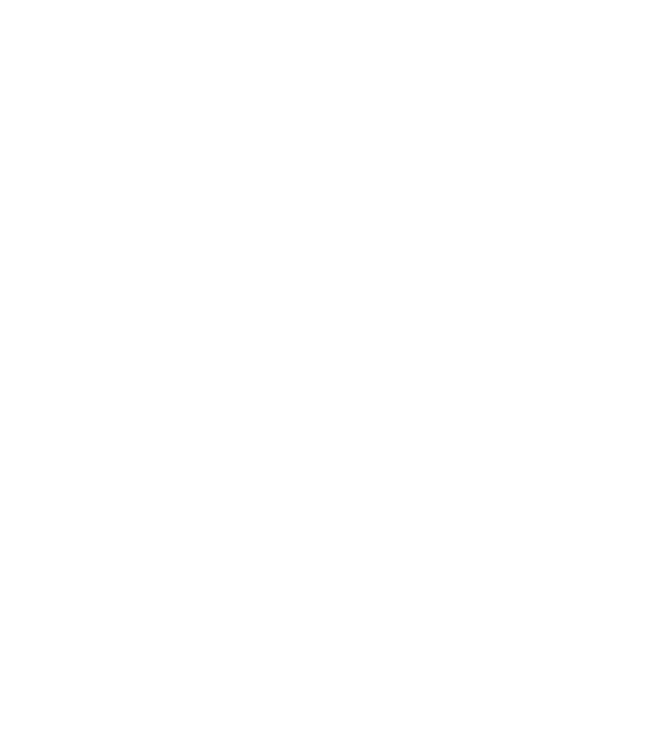
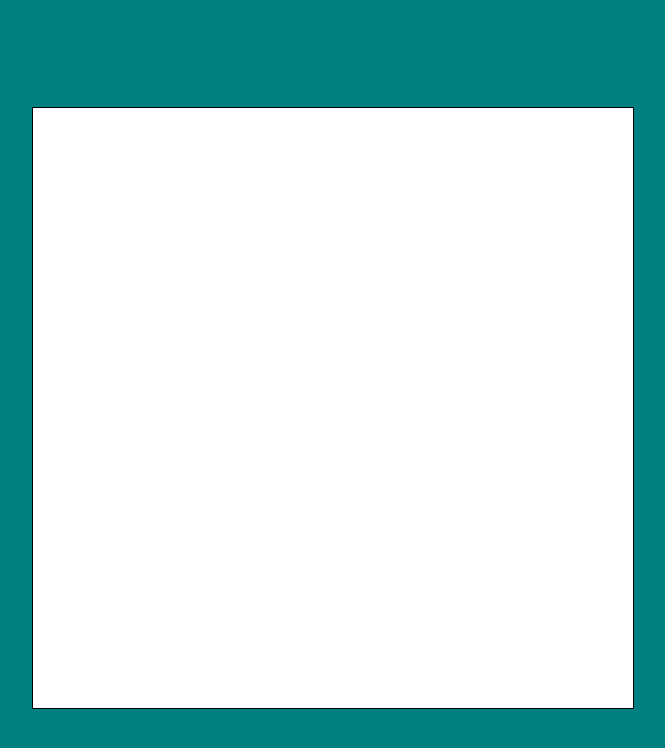
Before and after one commit to rey188888/GRAFIKA_KOMPUTER, a plain HTML site: page index.html in a window 1280 px wide. Shown: the whole page, without its empty margins (315-980 px from the left). Drawn offline with Linux system fonts and the light colour scheme.

Commit message:
update 1.0

```diff
--- a/index.html
+++ b/index.html
@@ -3,9 +3,13 @@
 <head>
     <meta charset="UTF-8">
     <meta name="viewport" content="width=device-width, initial-scale=1.0">
-    <title>TUBES GRAFKOM</title>
+    <title>Tubes Grafika Komputer</title>
+    <link rel="stylesheet" href="style.css">
 </head>
 <body>
+    <canvas id="mycanvas" height="600" width="600"></canvas>
 
+    <script type="module" src="index.js"></script>
+    <div id="information"></div>
 </body>
 </html>
--- /dev/null
+++ b/style.css
@@ -0,0 +1,13 @@
+body {
+    background-color: teal;
+    display: flex;
+    justify-content: center;
+    width: 100%;
+    height: 100vh;
+    align-items: center;
+}
+
+canvas {
+    background-color: white;
+    border: 1px solid black;
+}
```
Also changed, not shown: graflib.js (added), index.js (added).
